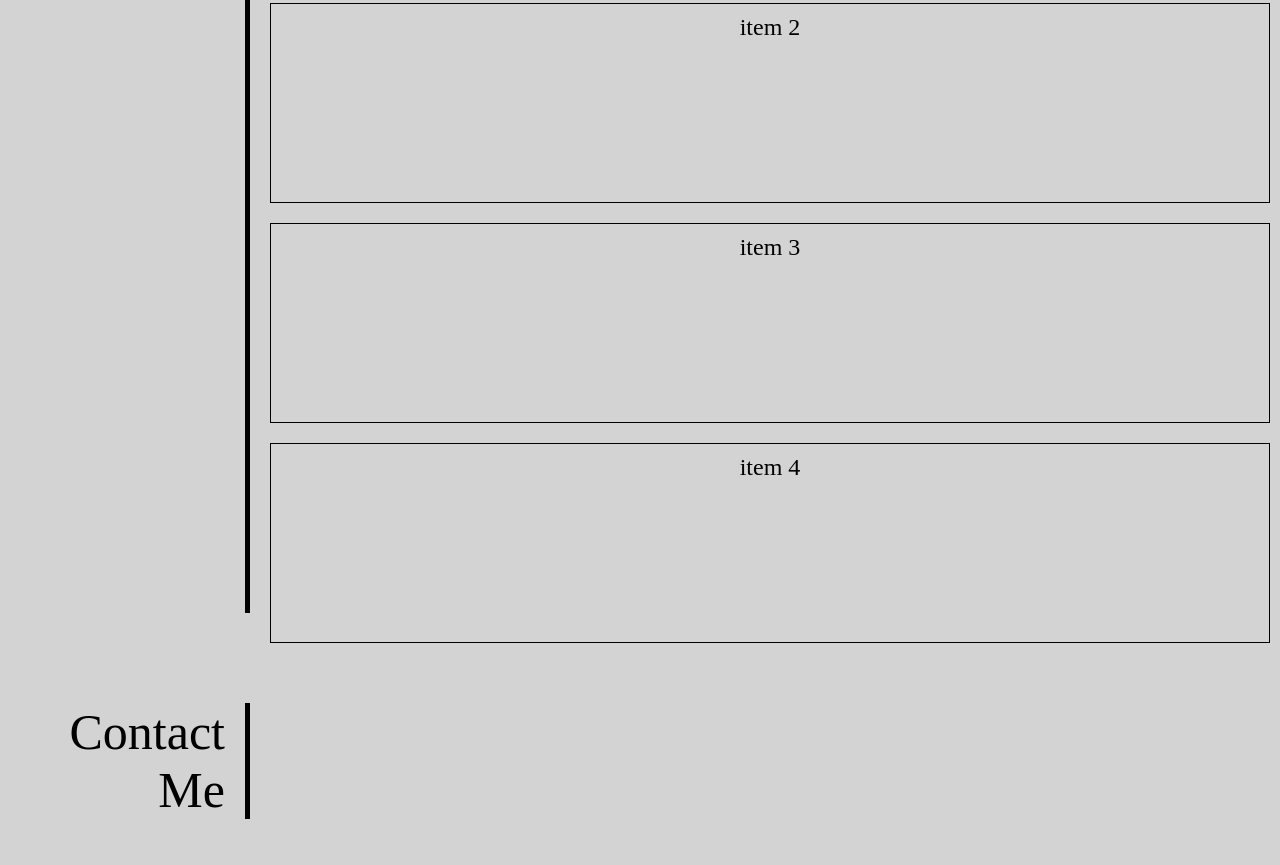
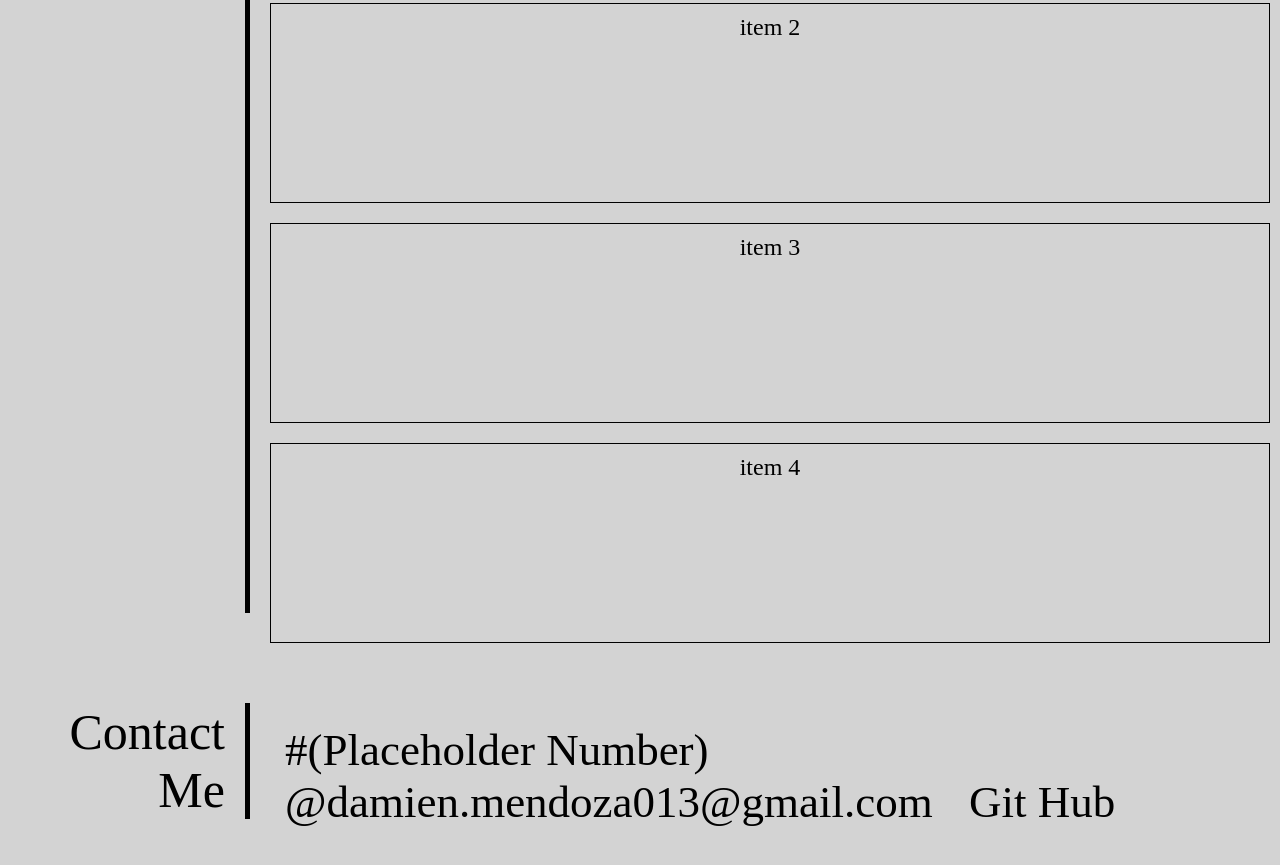
Before and after one commit to DMendoza013/damien-mendoza-portfolio, a plain HTML site: page index.html in a window 1280 px wide. Shown: the part 571-1436 px from the top of the page. Drawn offline with Linux system fonts and the light colour scheme.

Commit message:
added contact-nav links

```diff
--- a/assets/css/style.css
+++ b/assets/css/style.css
@@ -94,3 +94,21 @@ aside {
     border-width: 1px;
     margin: 10px;
 }
+
+#contact-nav {
+    display: flex;
+    flex: 1;
+    flex-direction: row;
+    justify-content: space-evenly;
+    align-items: center;
+    font-size: 45px;
+}
+
+#contact-nav ul {
+    list-style-type: none;
+}
+
+#contact-nav ul li {
+    display: inline-block;
+    margin-left: 25px;
+}
--- a/index.html
+++ b/index.html
@@ -74,7 +74,17 @@
             </aside>
 
             <nav id= "contact-nav">
-                <!-- create a contacts list using ul and li -->
+                <ul>
+                    <li>
+                        <a href="#"> #(Placeholder Number)</a>
+                    </li>
+                    <li>
+                        <a href="#"> @damien.mendoza013@gmail.com</a>
+                    </li>
+                    <li>
+                        <a href="https://github.com/DMendoza013"> Git Hub</a>
+                    </li>
+                </ul>
             </nav>
 
         </section>
```
